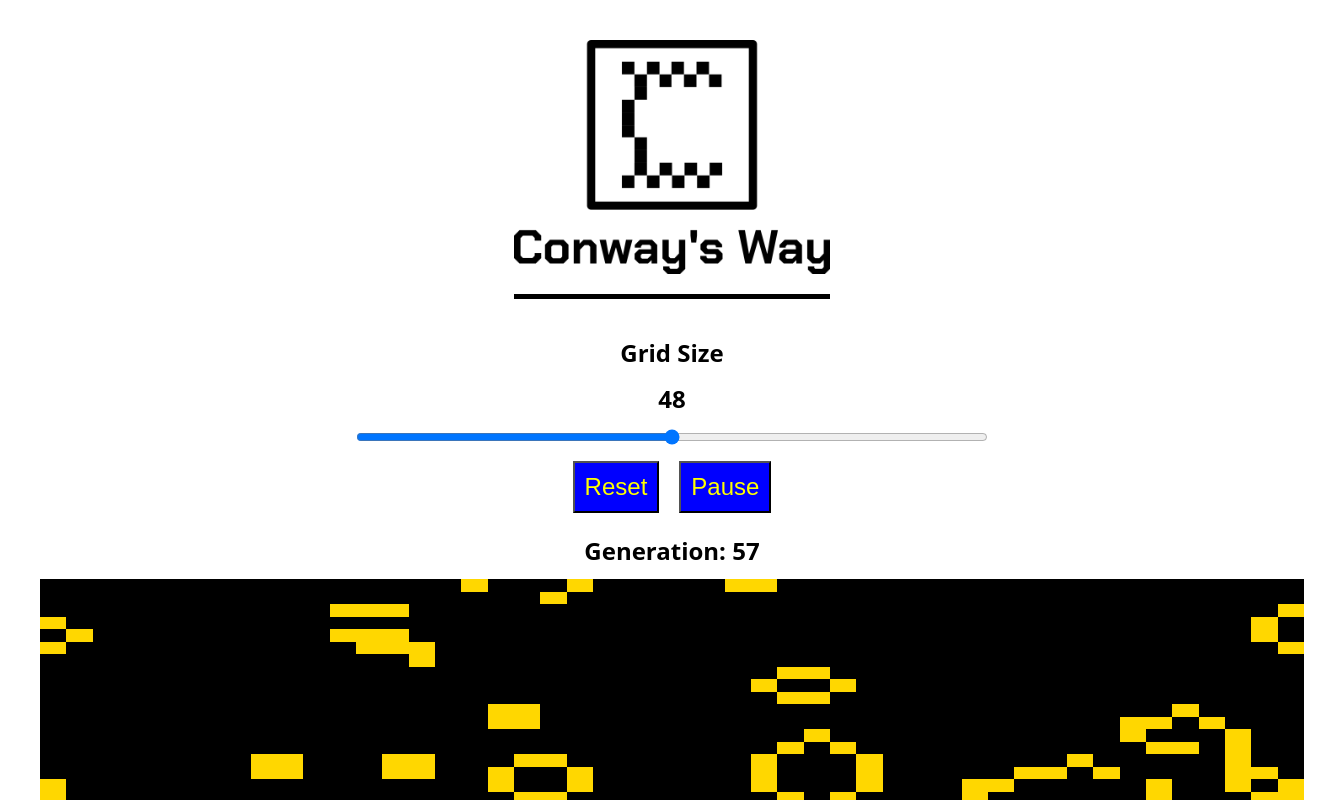
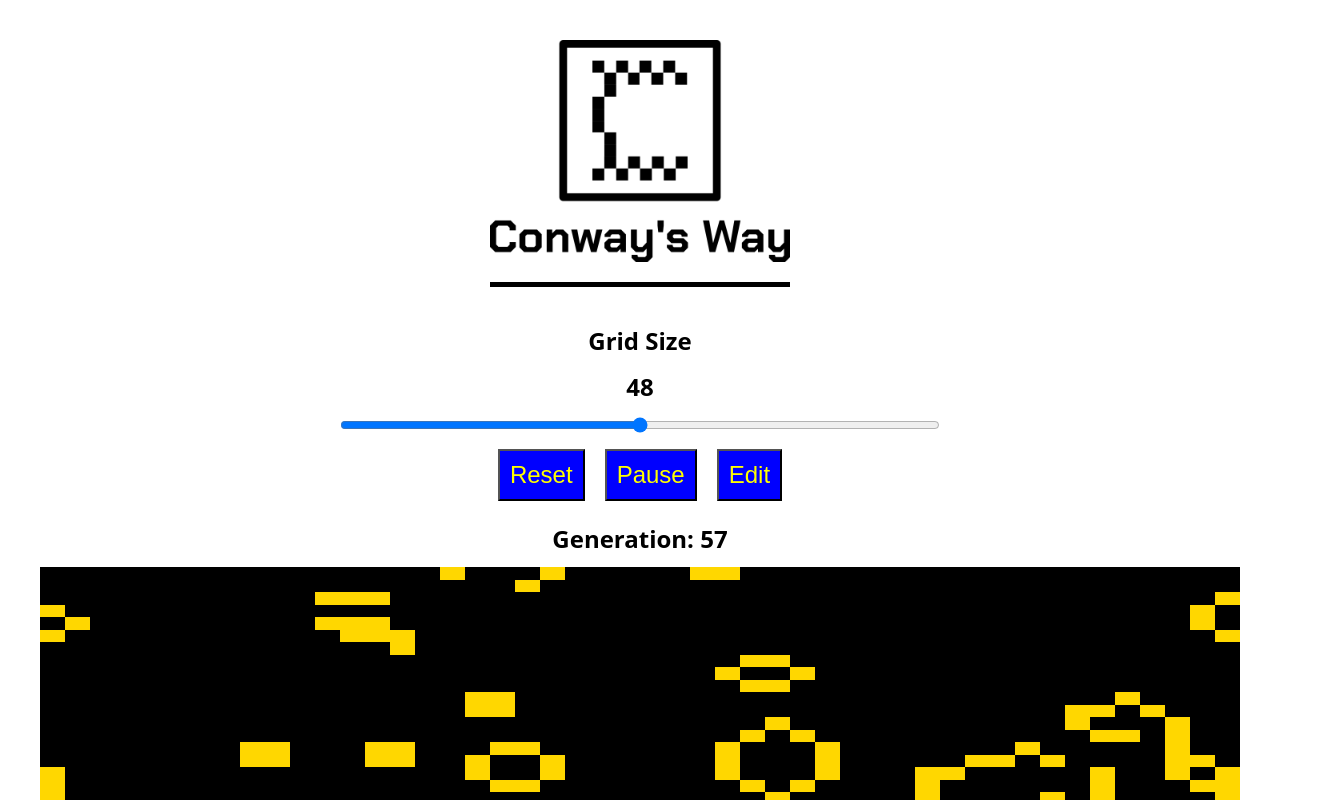
Before and after one commit to LeviApp/ConwaysWay, a React (Vite) app: page / in a window 1280 px wide. Shown: the top 800 px of the page, 1336 px wide, since content can reach past the window. Built offline with nearby package versions, Linux system fonts and the light colour scheme.

Commit message:
adding edit functionality, and more visual cues for other buttons

```diff
--- a/src/App.css
+++ b/src/App.css
@@ -4,6 +4,7 @@
   margin: 0 auto;
   padding: 2rem;
   text-align: center;
+  box-sizing: border-box;
 }
 
 .appWindow {
@@ -76,6 +77,6 @@ button {
   cursor: pointer;
 }
 
-button {
-  cursor: pointer;
+.on {
+  background: green;
 }
--- a/src/App.tsx
+++ b/src/App.tsx
@@ -20,6 +20,8 @@ function App() {
   const [generation, setGeneration] = useState(0)
   const [reset, setReset] = useState(false)
   const [pause, setPause] = useState(false)
+  const [edit, setEdit] = useState(false)
+
 
   const gridStructureRef = useRef<Record<number, CellStructure>>({});
   const [gridStatus, setGridStatus] = useState<number[]>([]);
@@ -69,6 +71,29 @@ function App() {
     setReset(false);
   }
 
+  const setEditVal = () => {
+    setEdit(prevEdit => {
+      if (!prevEdit) { // Check the value *before* the update (will be true)
+        const finalGridCopy = new Array(gridStatus.length).fill(0);
+        setGridStatus(finalGridCopy);
+      }
+      return !prevEdit; // Return the toggled value
+  });
+  }
+
+  const editGridStatus = (index: number, status: number) => {
+    const finalGridCopy = [...gridStatus];
+    let finalState;
+    if (status) {
+      finalState = 0;
+    }
+    else {
+      finalState = 1;
+    }
+      finalGridCopy[index] = finalState;
+      setGridStatus(finalGridCopy)
+  }
+
 // 🛠️ NEW: The function that runs the logic and updates the state.
 const runUpdate = () => {
   // ...
@@ -100,12 +125,15 @@ const runUpdate = () => {
         // 2. Call the update function.
         // ✅ Change 3: Remove the 'reset' argument from runUpdate,
         //    as that logic is best handled outside the game loop.
-        if (reset) {
+
+        if (reset || ( !edit && gridStatus.every((status) => status === 0))) {
+          setEdit(false)
           setPause(false)
           createGrid(gridSize)
         }
+        else if (edit) {
+         setGeneration(0)        }
         else if (!pause) {
-          console.log("RUNNING PAUSE!")
           runUpdate();
         }
       }, 100);
@@ -123,7 +151,7 @@ const runUpdate = () => {
     // 'generation' triggers the next loop iteration after runUpdate.
     // 'runUpdate' is necessary because you call it inside the effect.
     // ✅ Change 2: Replace 'grid' dependency with the new 'gridStatus' dependency.
-  }, [generation, gridStatus, runUpdate, pause, reset]);
+  }, [generation, gridStatus, runUpdate, pause, reset, edit]);
 
 
 
@@ -137,12 +165,13 @@ const runUpdate = () => {
         <input type="range" min="4" max="100" onChange={gridSizeUpdate} />
       </section>
       <button onClick={() => setReset(true)}>Reset</button>
-      <button onClick={() => setPause(!pause)}>Pause</button>
+      <button onClick={() => setPause(!pause)}  className={pause ? "on" : ""}>Pause</button>
+      <button onClick={() => setEditVal()} className={edit ? "on" : ""}>Edit</button>
 
       <h4>Generation: {generation}</h4>
       <section className="canvas" style={{ '--num-columns': gridSize }}>
         {gridStatus.map((val, i) => {
-          return <Light key={i} status={val} />;
+          return <Light key={i} status={val} edit={edit} editGridStatus={editGridStatus} index={i} />;
         })}
       </section>
       </div>
--- a/src/components/Light.tsx
+++ b/src/components/Light.tsx
@@ -1,13 +1,21 @@
 import '../styles/Light.css'
 
 interface MyComponentProps {
-    status: number; // Use a specific type
+    edit: boolean; // Use a specific type
+    status: number;
+    editGridStatus: any;
+    index: number;
 }
 
-function Light({status}: MyComponentProps) {
+function Light({edit, status, editGridStatus, index}: MyComponentProps) {
+  const turnLight = (event: any) => {
+    if (edit) {
+      editGridStatus(index, status)
+    }
+  }
   return (
     <>
-        <div className={status ? `light` : "dark"}>
+        <div className={`${status ? 'light' : 'dark'} ${edit ? 'editMode' : ''}`} onMouseOver={(event) => turnLight(event)}>
 
         </div>
     </>
--- a/src/styles/Light.css
+++ b/src/styles/Light.css
@@ -5,3 +5,7 @@
 .dark {
     background: black;
 }
+
+.editMode {
+    border: 1px solid white;
+}
```
